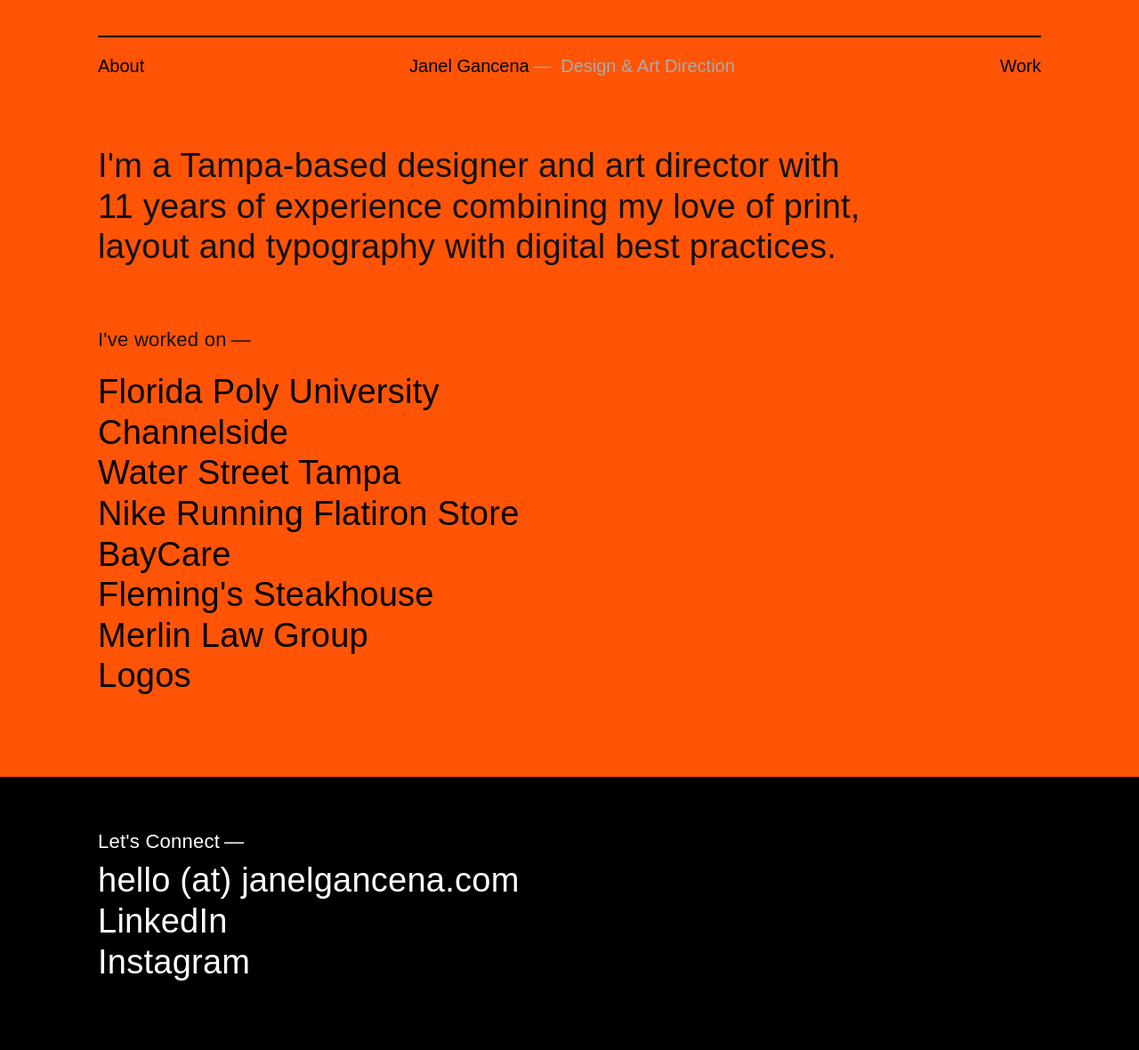
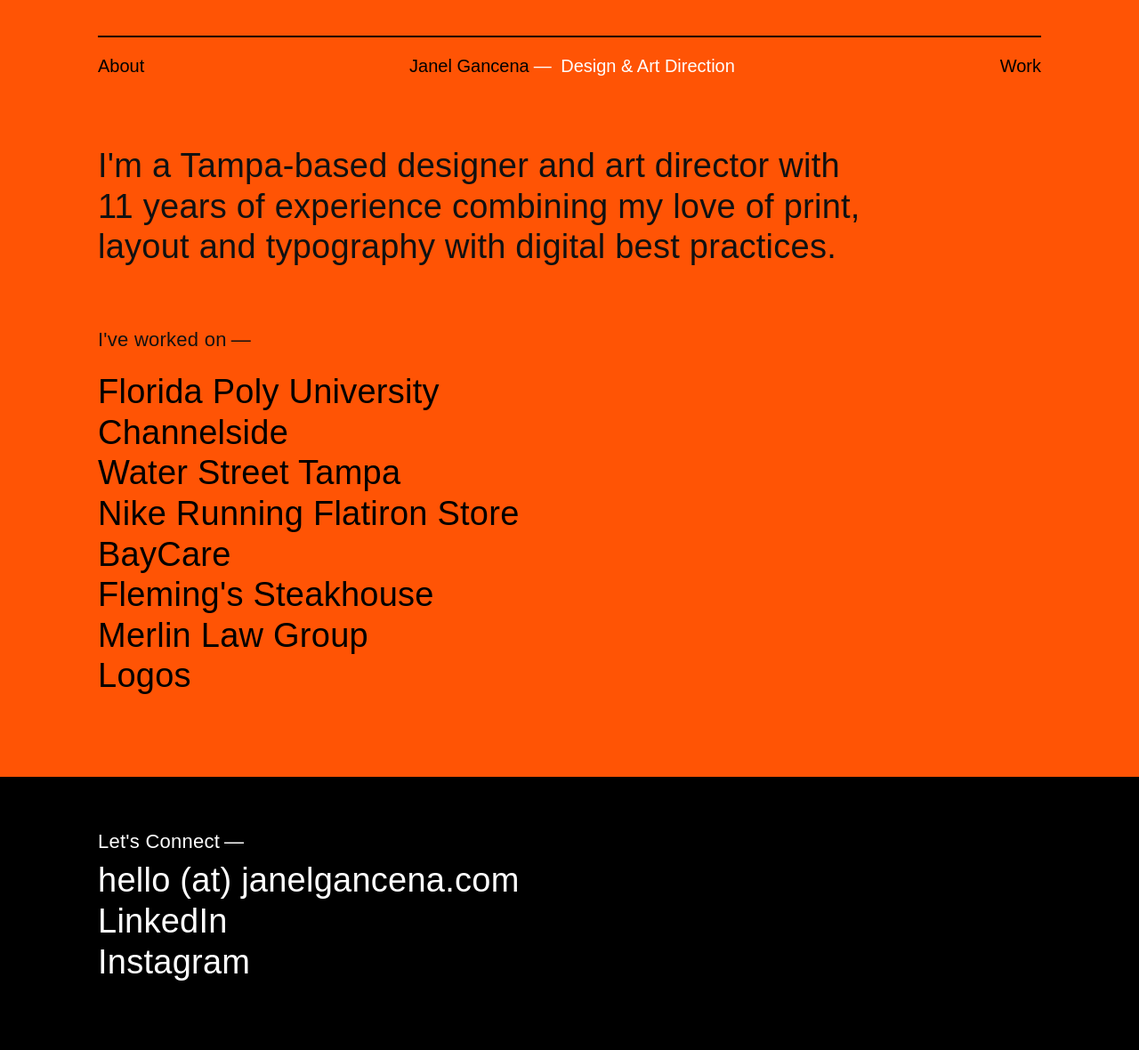
Before and after one commit to jgancena/portfolio, a Jekyll site: the page built from index.html, in a window 1280 px wide. Shown: the whole page at 89% size. Built offline with Jekyll 4.4.1, drawn with Linux system fonts in a browser that asks for light colours; nearby versions of some CDN libraries.

Commit message:
Update app.css

```diff
--- a/assets/css/app.css
+++ b/assets/css/app.css
@@ -1615,7 +1615,7 @@
       .nav li {
         margin-top: 10px; } }
   .nav span {
-    color: #AAA; }
+    color: #FFFFFF; }
     @media (max-width: 50rem) {
       .nav span {
         display: none; } }
```
